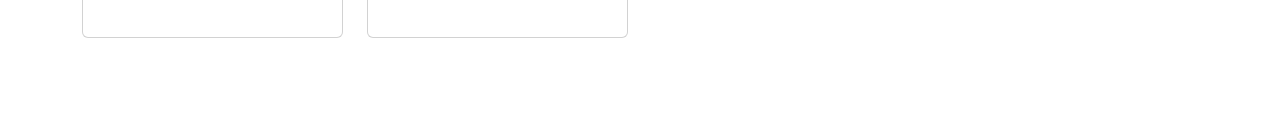
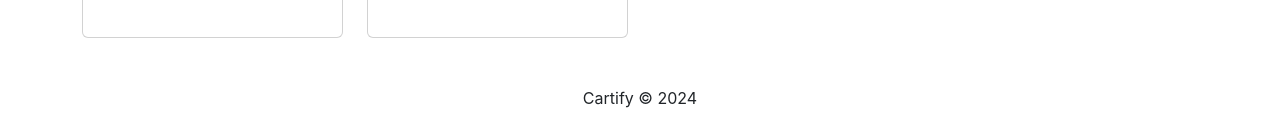
Before and after one commit to shubGupta10/Cartify, a React (Create React App) app in the folder frontend/: page / in a window 1280 px wide. Shown: the part 867-1006 px from the top of the page. Before the commit the page ends 937 px from the top, so only its background shows below. Built offline with nearby package versions, Linux system fonts and the light colour scheme.

Commit message:
Improving HomeScreen

```diff
--- a/frontend/src/App.js
+++ b/frontend/src/App.js
@@ -13,7 +13,7 @@ const App = () => {
           <Homescreen/>
         </Container>
       </main>
-      {/* <Footer/> */}
+      <Footer/>
     </>
   );
 };
```
